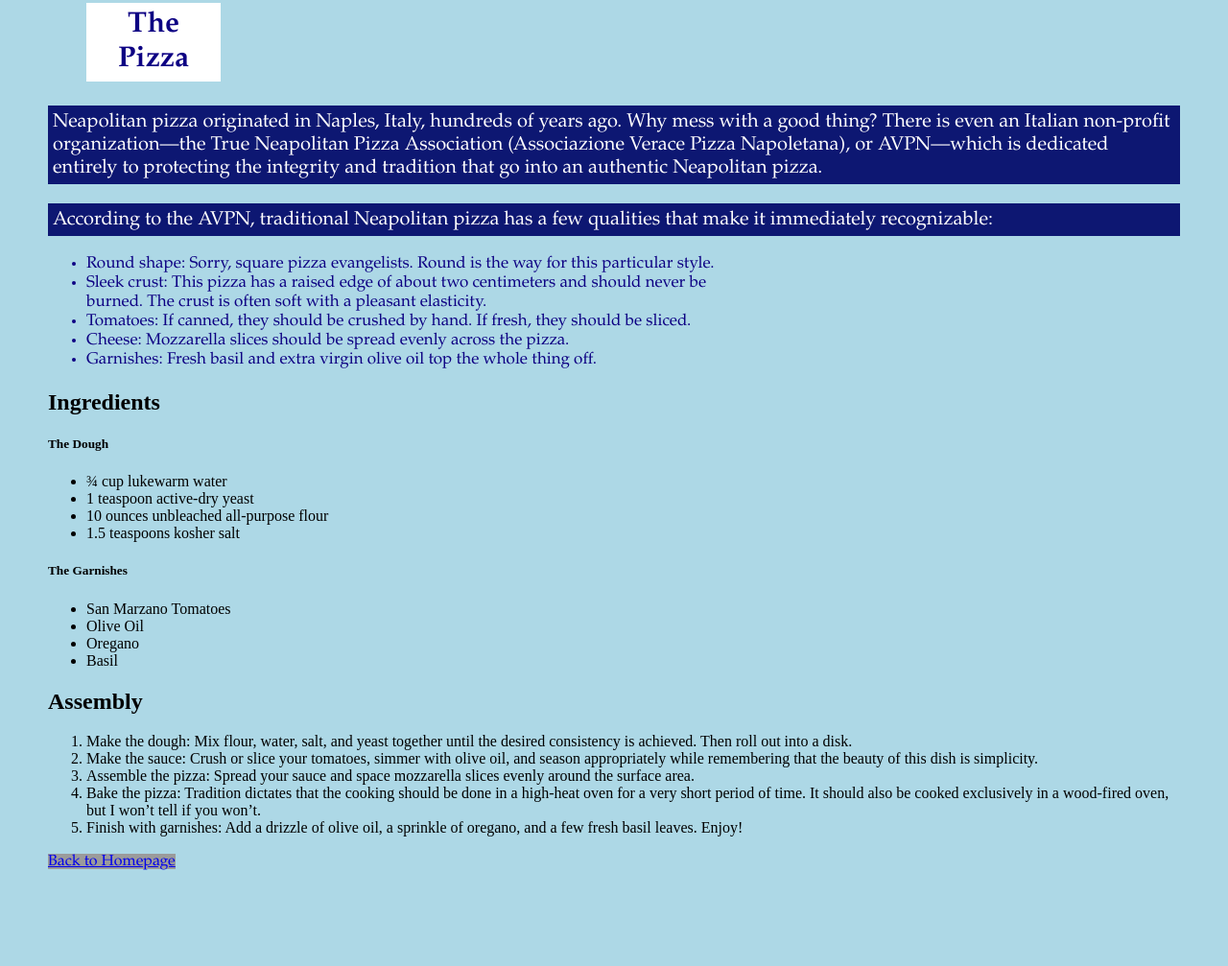
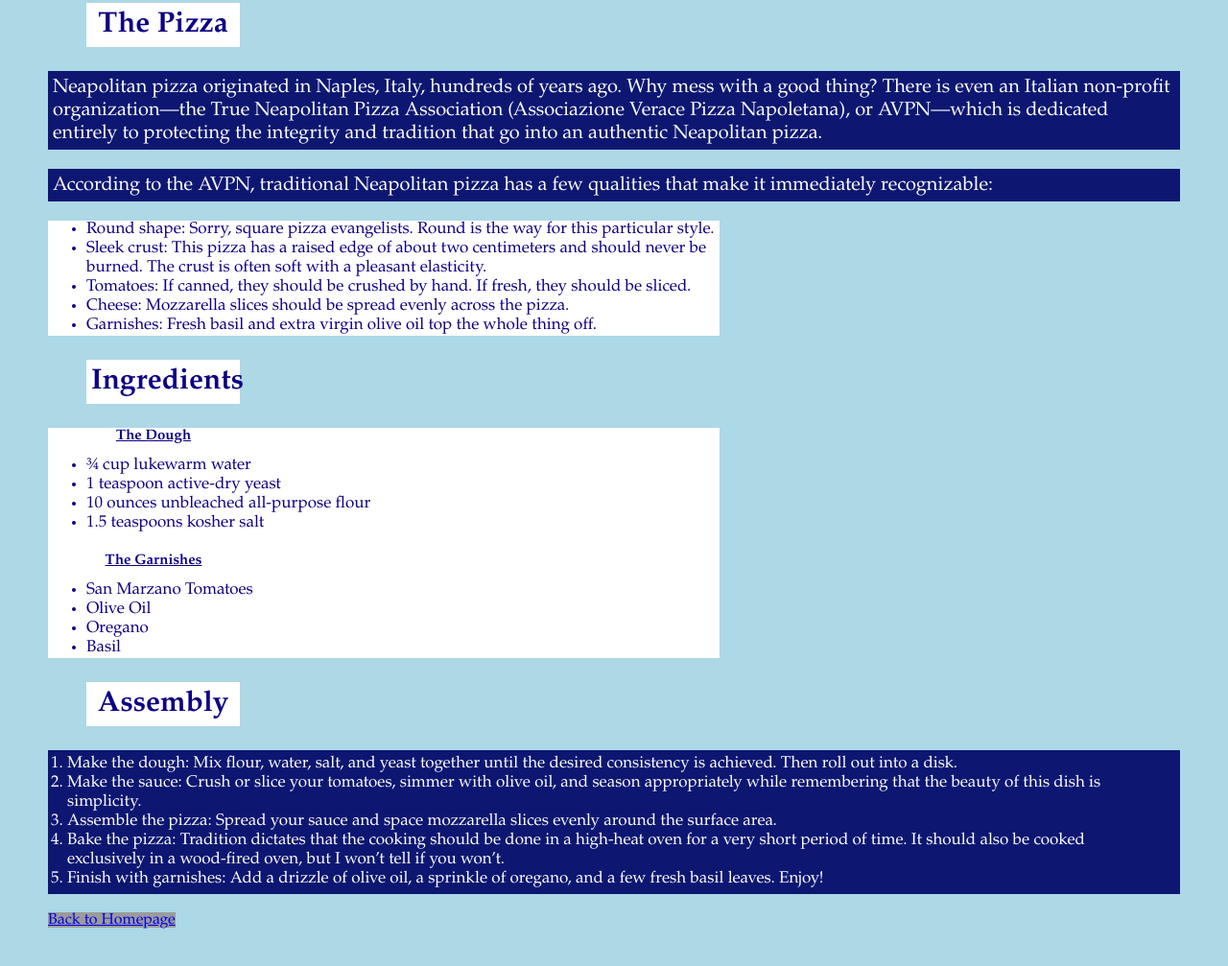
Before and after one commit to babacaca123/odin-recipes, a plain HTML site: page recipes/neapolitan-pizza.html in a window 1280 px wide. Shown: the part 379-1386 px from the top of the page at 96% size. Before the commit the page ends 1337 px from the top, so only its background shows below. Drawn offline with Linux system fonts and the light colour scheme.

Commit message:
complete pizza recipe page styling

```diff
--- a/recipes/neapolitan-pizza.html
+++ b/recipes/neapolitan-pizza.html
@@ -30,23 +30,25 @@
             <li>Garnishes: Fresh basil and extra virgin olive oil top the whole thing off.</li>
         </ul>
         </p>
-    <h2>Ingredients</h2>
-    <h5>The Dough</h5>
+    <h2 class="heading-one" >Ingredients</h2>
+    <div class="list-one">
+    <h5 class="subheading-one">The Dough</h5>
     <ul>
         <li>¾ cup lukewarm water</li>
         <li>1 teaspoon active-dry yeast</li>
         <li>10 ounces unbleached all-purpose flour</li>
         <li>1.5 teaspoons kosher salt</li>
     </ul>
-    <h5>The Garnishes</h5>
+    <h5 class="subheading-one">The Garnishes</h5>
     <ul>
         <li>San Marzano Tomatoes</li>
         <li>Olive Oil</li>
         <li>Oregano</li>
         <li>Basil</li>
     </ul>
-    <h2>Assembly</h2>
-    <ol>
+    </div>
+    <h2 class="heading-one">Assembly</h2>
+    <ol class="list-two ">
         <li>Make the dough: Mix flour, water, salt,
             and yeast together until the desired consistency is achieved. Then roll out into a disk.</li>
         <li>Make the sauce: Crush or slice your tomatoes, simmer with olive oil, and season appropriately while
--- a/recipes/style.css
+++ b/recipes/style.css
@@ -57,7 +57,7 @@ html{
     text-align: center;
     margin-left: 40px;
     background-color: white;
-    width: 140px;
+    width: 160px;
     padding : 5px;
 
 }
@@ -67,4 +67,26 @@ html{
      color: rgb(13, 0, 131);
     font-family:  garamond, serif;
     width: 700px;
+    background-color: white;
 }
+
+.subheading-one{
+    font-family:  garamond, serif;
+    font-size: 15px;
+    color: rgb(13, 0, 131);
+    text-align: center;
+    margin-left: 40px;
+    margin-top: 20px;
+    margin-bottom: -5px;
+    text-decoration: underline;
+    width: 140px;
+
+}
+.list-two{
+    font-family:  garamond, serif;
+    font-size: 17px;
+    padding: 5px;
+    background-color: rgb(13, 23, 114);
+    color: #fffefe;
+    padding: 5px 20px;
+}
```
